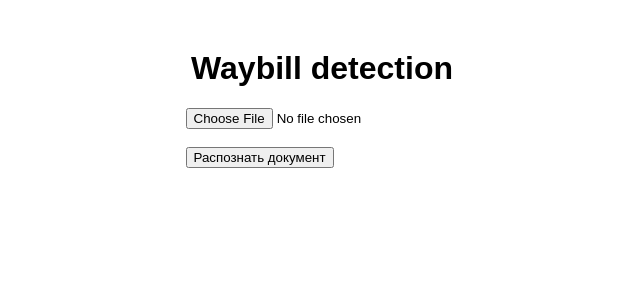
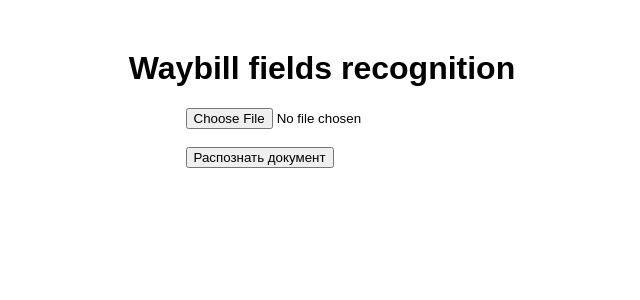
Before and after one commit to JewgeniKr/WFR_service, a Flask app: page / in a window 1280 px wide. Shown: the top 300 px of the page, without its empty margins (318-958 px from the left). Run offline with Flask 3, Linux system fonts and the light colour scheme; parts of the project's set-up code (start-up, migrations or seed data) failed here and were passed over.

Commit message:
изменена надпись в окне

```diff
--- a/templates/index.html
+++ b/templates/index.html
@@ -71,7 +71,7 @@
 </head>
 <body>
 
-<h1>Waybill detection</h1>
+<h1>Waybill fields recognition</h1>
 
 <!-- Главный контейнер -->
 <div class="container">
```
